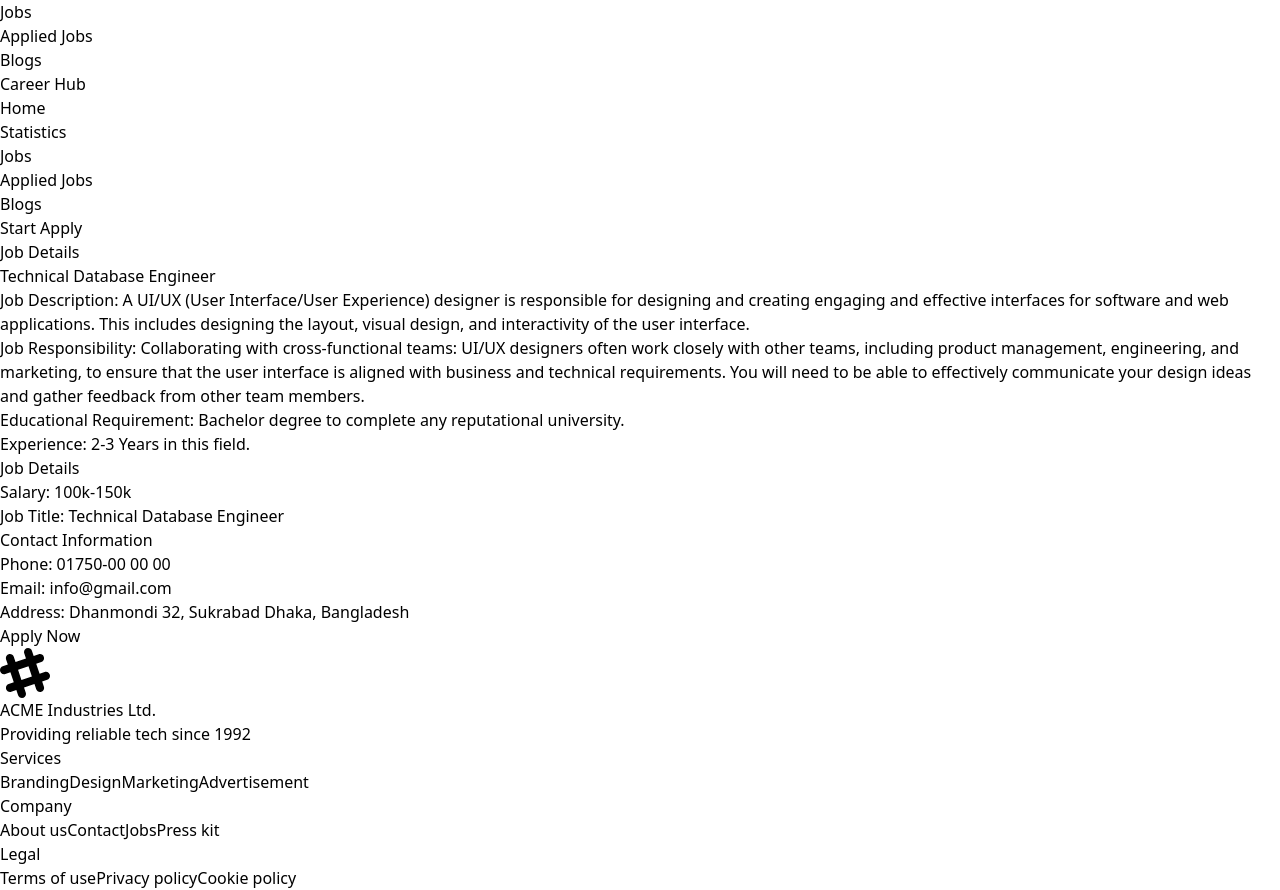
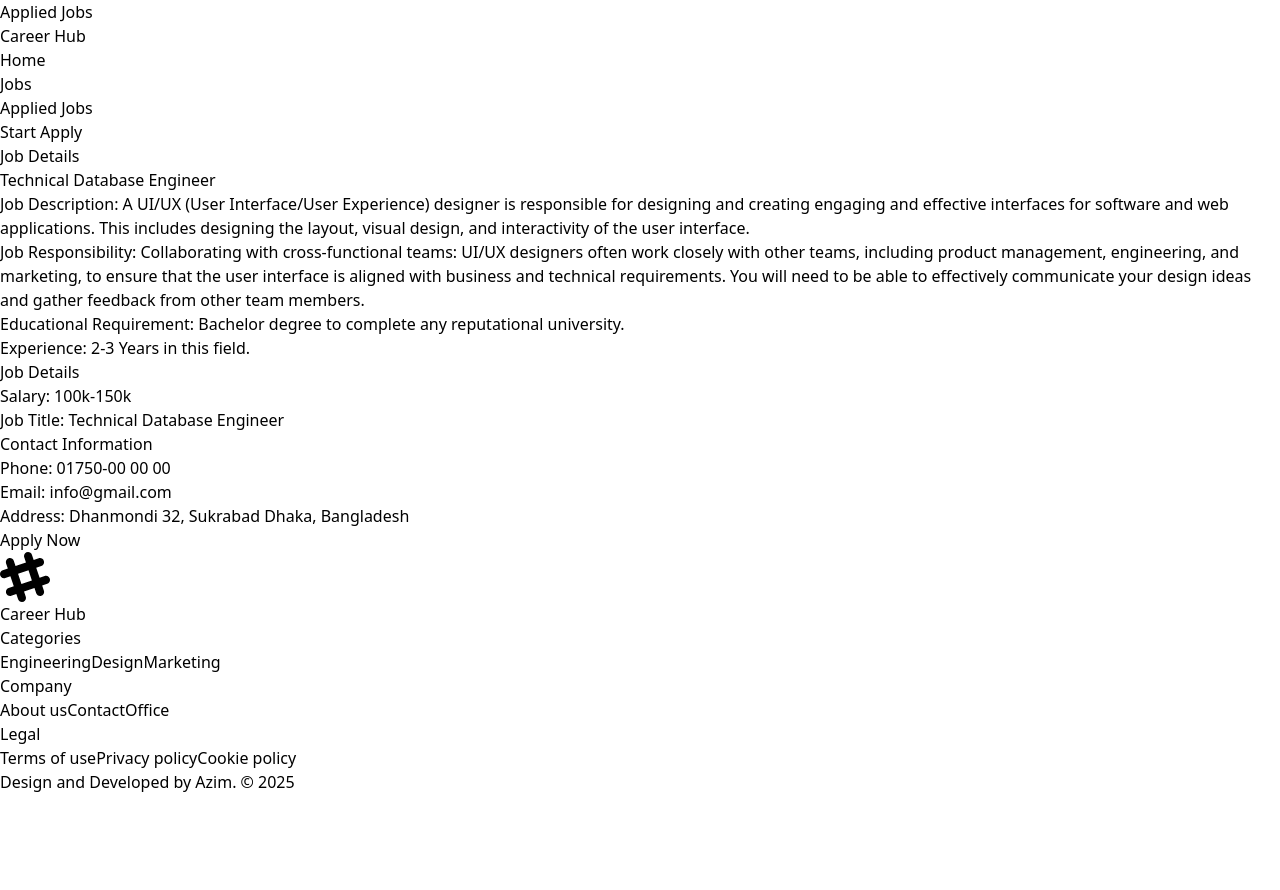
Before and after one commit to aaaziim/react-career-hub, a React (Vite) app: page /job/1 in a window 1280 px wide. Shown: the part 1328-2218 px from the top of the page. After the commit the page ends 2122 px from the top, so only its background shows below. Built offline with nearby package versions, Linux system fonts and the light colour scheme.

Commit message:
Final Fixes with link and css

```diff
--- a/src/components/AppliedJobs/AppliedJobs.jsx
+++ b/src/components/AppliedJobs/AppliedJobs.jsx
@@ -35,7 +35,7 @@ const AppliedJobs = () => {
     return (
         <>
             <div className="text-center bg-slate-300 text-black p-8">
-                <h2 className="text-3xl text-black font-semibold my-3">Applied Jobs</h2>
+                <h2 className="text-3xl text-black font-semibold my-3">Applied Jobs : {jobsApplied.length}</h2>
             </div>
 
             <div className="m-4 p-4">
--- a/src/components/Banner/Banner.jsx
+++ b/src/components/Banner/Banner.jsx
@@ -1,8 +1,9 @@
+import { NavLink } from "react-router-dom";
 import model from "../../assets/images/user.png"
 const Banner = () => {
     return (
         <div >
-            <div className="hero bg-base-200 h-1/3">
+            <div className="hero bg-base-200 h-1/3 rounded-3xl">
                 <div className="hero-content flex-col lg:flex-row-reverse">
                     <img
                         src={model}
@@ -12,7 +13,9 @@ const Banner = () => {
                         <p className="text-3xl py-6">
                             to get your dream job.
                         </p>
-                        <button className="btn btn-primary">Apply Now!</button>
+                        <NavLink className="btn btn-primary" to="/jobs">Apply Now!</NavLink>
+
+
                     </div>
                 </div>
             </div>
--- a/src/components/Footer/Footer.jsx
+++ b/src/components/Footer/Footer.jsx
@@ -1,7 +1,8 @@
 
 const Footer = () => {
     return (
-        <footer className="footer bg-base-200 text-base-content p-10">
+        <footer>
+            <div className="footer bg-base-200 text-base-content p-10">
                 <aside>
                     <svg
                         width="50"
@@ -14,25 +15,21 @@ const Footer = () => {
                         <path
                             d="M22.672 15.226l-2.432.811.841 2.515c.33 1.019-.209 2.127-1.23 2.456-1.15.325-2.148-.321-2.463-1.226l-.84-2.518-5.013 1.677.84 2.517c.391 1.203-.434 2.542-1.831 2.542-.88 0-1.601-.564-1.86-1.314l-.842-2.516-2.431.809c-1.135.328-2.145-.317-2.463-1.229-.329-1.018.211-2.127 1.231-2.456l2.432-.809-1.621-4.823-2.432.808c-1.355.384-2.558-.59-2.558-1.839 0-.817.509-1.582 1.327-1.846l2.433-.809-.842-2.515c-.33-1.02.211-2.129 1.232-2.458 1.02-.329 2.13.209 2.461 1.229l.842 2.515 5.011-1.677-.839-2.517c-.403-1.238.484-2.553 1.843-2.553.819 0 1.585.509 1.85 1.326l.841 2.517 2.431-.81c1.02-.33 2.131.211 2.461 1.229.332 1.018-.21 2.126-1.23 2.456l-2.433.809 1.622 4.823 2.433-.809c1.242-.401 2.557.484 2.557 1.838 0 .819-.51 1.583-1.328 1.847m-8.992-6.428l-5.01 1.675 1.619 4.828 5.011-1.674-1.62-4.829z"></path>
                     </svg>
-                <p>
-                    ACME Industries Ltd.
-                    <br />
-                    Providing reliable tech since 1992
+                    <p className="text-3xl font-semibold">
+                        Career Hub
                     </p>
                 </aside>
                 <nav>
-                <h6 className="footer-title">Services</h6>
-                <a className="link link-hover">Branding</a>
+                    <h6 className="footer-title">Categories</h6>
+                    <a className="link link-hover">Engineering</a>
                     <a className="link link-hover">Design</a>
                     <a className="link link-hover">Marketing</a>
-                <a className="link link-hover">Advertisement</a>
                 </nav>
                 <nav>
                     <h6 className="footer-title">Company</h6>
                     <a className="link link-hover">About us</a>
                     <a className="link link-hover">Contact</a>
-                <a className="link link-hover">Jobs</a>
-                <a className="link link-hover">Press kit</a>
+                    <a className="link link-hover">Office</a>
                 </nav>
                 <nav>
                     <h6 className="footer-title">Legal</h6>
@@ -40,7 +37,11 @@ const Footer = () => {
                     <a className="link link-hover">Privacy policy</a>
                     <a className="link link-hover">Cookie policy</a>
                 </nav>
+
+            </div>
+            <p className="text-xl text-center text-white p-4">Design and Developed by Azim.  &copy; 2025</p>
         </footer>
+
     );
 };
 
--- a/src/components/Header/Header.jsx
+++ b/src/components/Header/Header.jsx
@@ -4,11 +4,11 @@ const Header = () => {
 
     const links = <>
         <li><NavLink to="/">Home</NavLink></li>
-        <li><NavLink to="/statistics">Statistics</NavLink></li>
+
 
         <li><NavLink to="/jobs">Jobs</NavLink></li>
         <li><NavLink to="/applied">Applied Jobs</NavLink></li>
-        <li><NavLink to="/blogs">Blogs</NavLink></li>
+
     </>
     return (
         <div className="navbar bg-base-100">
@@ -44,7 +44,7 @@ const Header = () => {
                 </ul>
             </div>
             <div className="navbar-end">
-                <a className="btn">Start Apply</a>
+                <NavLink className="btn" to="/jobs">Start Apply</NavLink>
             </div>
         </div>
     );
--- a/src/components/Jobs/Jobs.jsx
+++ b/src/components/Jobs/Jobs.jsx
@@ -1,8 +1,38 @@
 
+
+import { useEffect } from "react";
+import { useState } from "react";
+import Job from "../Job/Job";
 const Jobs = () => {
+
+    const [jobs, setJobs] = useState([])
+    const [dataLength, setDataLength] = useState(4)
+
+
+    useEffect(() => {
+        fetch('jobs.json')
+            .then(res => res.json())
+            .then(data => setJobs(data));
+    }, [])
+
+
     return (
-        <div>
-            Jobs
+        <div className="p-10">
+            <div>
+                <h2 className="text-5xl text-center">All Jobs</h2>
+                <p className="text-center py-4">Explore thousands of job opportunities with all the information you need. Its your future.</p>
+            </div>
+            <div className="grid grid-cols-1 md:grid-cols-2 gap-20 ">
+                {jobs.slice(0, dataLength).map(job => <Job
+                    key={job.id} job={job}
+                ></Job>)}
+            </div>
+            <div className="my-4">
+
+                {dataLength !== jobs.length && <button className="text-blue-500 border-blue-300  bg-white border-2 p-2 rounded-xl
+            " onClick={() => setDataLength(jobs.length)}>Show All Jobs</button>}
+
+            </div>
         </div>
     );
 };
```
Also changed, not shown: src/main.jsx (+2 -10 lines), 1 other file (tests, documents, lock files or other folders). Lines whose indentation alone changed are shown as unchanged.
